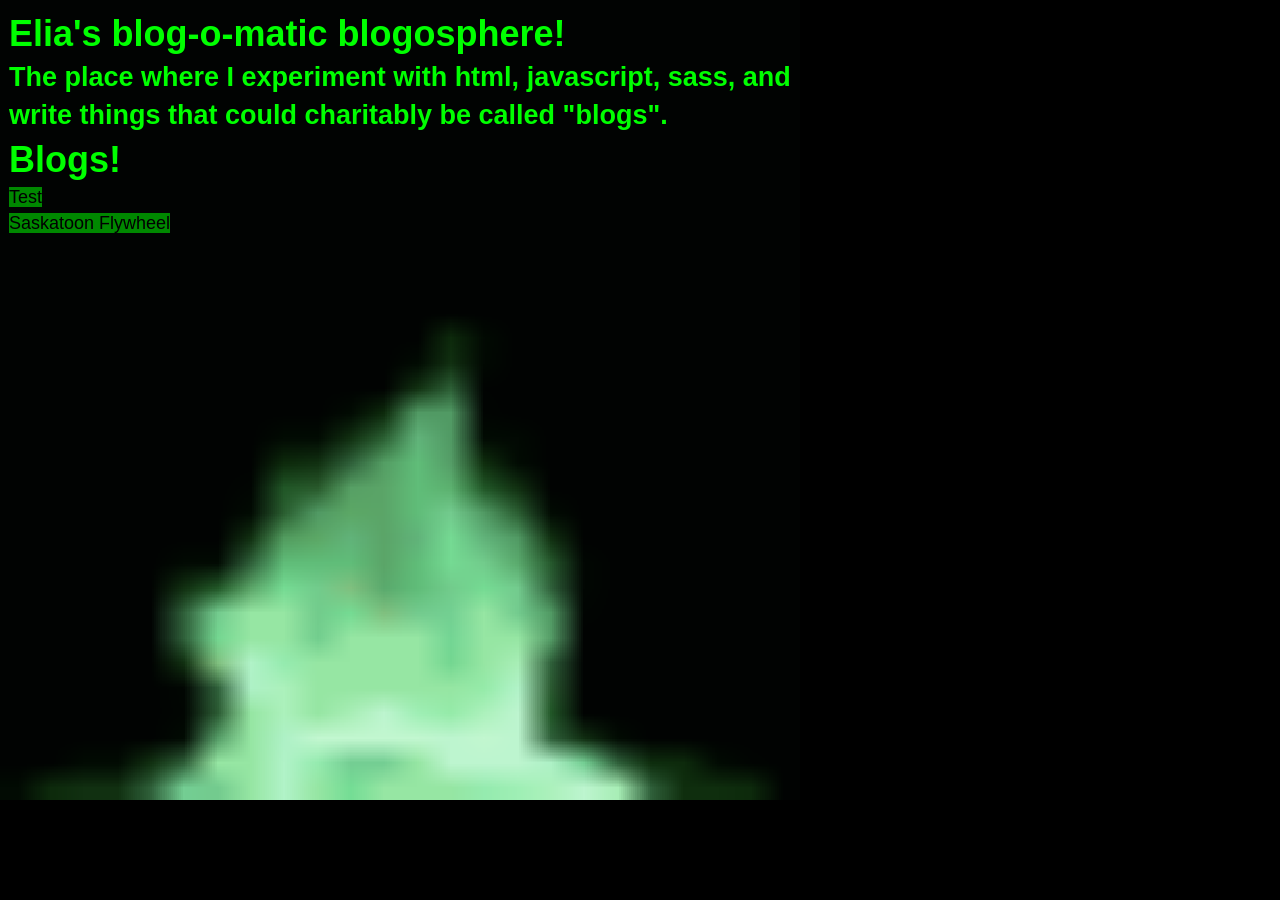
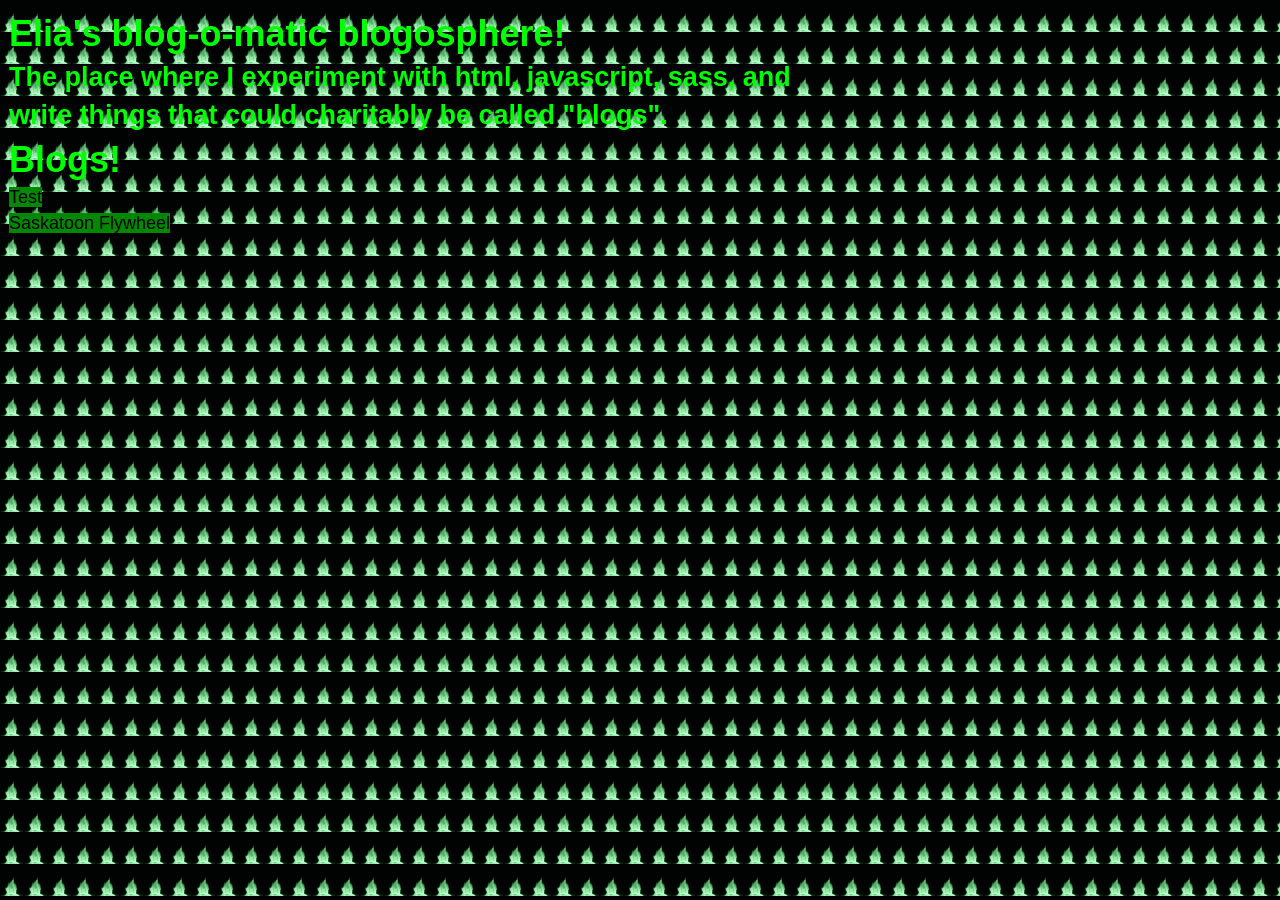
Before and after one commit to EliaTarasoff/EliaTarasoff.github.io, a Jekyll site: the page built from index.html, in a window 1280 px wide. Built offline with Jekyll 4.4.1, drawn with Linux system fonts in a browser that asks for light colours.

Commit message:
Update default.sass

```diff
--- a/css/default.sass
+++ b/css/default.sass
@@ -21,10 +21,7 @@ $x3: $x1 * 3
 body
     background-color: $black
     background-image: url("green-flames.gif");
-    background-size: 800px 800px
-    background-repeat: no-repeat;
     max-width: 800px
-    height: auto
     color: $green
     font: $x2 fixed, sans-serif
     line-height: 1.4
```
